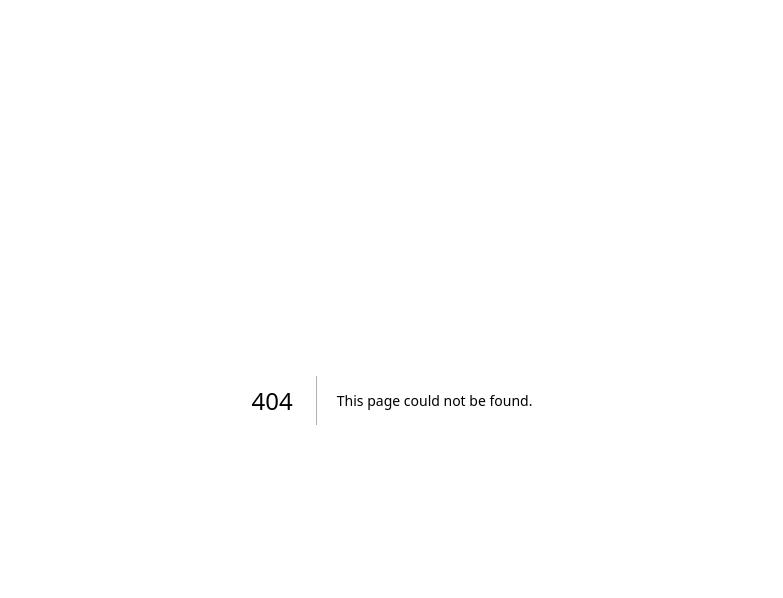
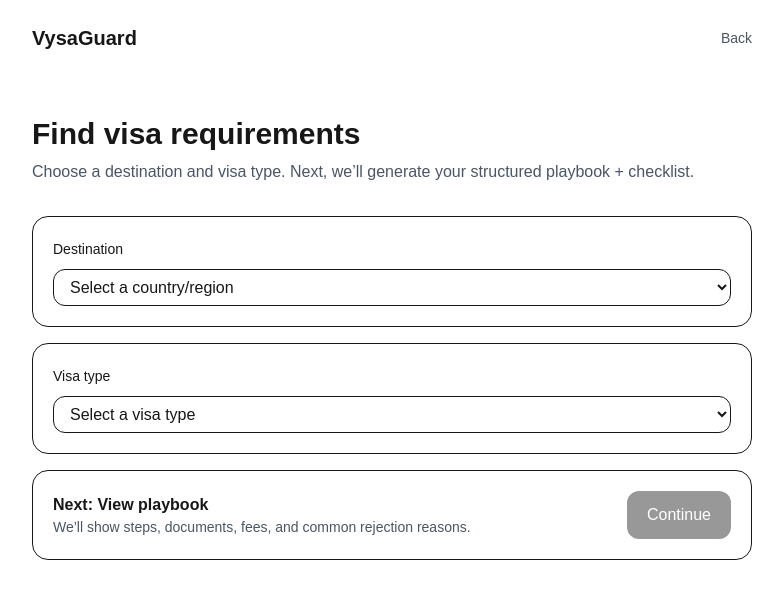
Before and after one commit to namobi/vysaguard, a Next.js app in the folder apps/web/: page /find in a window 1280 px wide. Before the commit this address had no page. Shown: the top 598 px of the page, without its empty margins (248-1031 px from the left). Built offline with nearby package versions, Linux system fonts and the light colour scheme.

Commit message:
Create the find page

```diff
--- /dev/null
+++ b/apps/web/app/find/page.tsx
@@ -0,0 +1,85 @@
+"use client";
+
+import { useState } from "react";
+import Link from "next/link";
+
+const COUNTRIES = ["United States", "Canada", "United Kingdom", "Schengen", "Australia"];
+const VISA_TYPES = ["Tourist", "Work", "Study", "Permanent Residency"];
+
+export default function FindPage() {
+  const [country, setCountry] = useState("");
+  const [visaType, setVisaType] = useState("");
+
+  const canContinue = country && visaType;
+
+  return (
+    <main className="min-h-screen bg-white">
+      <header className="mx-auto max-w-3xl px-6 py-6 flex items-center justify-between">
+        <Link href="/" className="font-semibold text-xl">
+          VysaGuard
+        </Link>
+        <Link href="/" className="text-sm text-gray-600 hover:underline">
+          Back
+        </Link>
+      </header>
+
+      <section className="mx-auto max-w-3xl px-6 py-10">
+        <h1 className="text-3xl font-bold">Find visa requirements</h1>
+        <p className="mt-2 text-gray-600">
+          Choose a destination and visa type. Next, we’ll generate your structured playbook + checklist.
+        </p>
+
+        <div className="mt-8 grid gap-4">
+          <div className="rounded-2xl border p-5">
+            <label className="text-sm font-medium">Destination</label>
+            <select
+              className="mt-2 w-full rounded-xl border px-3 py-2"
+              value={country}
+              onChange={(e) => setCountry(e.target.value)}
+            >
+              <option value="">Select a country/region</option>
+              {COUNTRIES.map((c) => (
+                <option key={c} value={c}>
+                  {c}
+                </option>
+              ))}
+            </select>
+          </div>
+
+          <div className="rounded-2xl border p-5">
+            <label className="text-sm font-medium">Visa type</label>
+            <select
+              className="mt-2 w-full rounded-xl border px-3 py-2"
+              value={visaType}
+              onChange={(e) => setVisaType(e.target.value)}
+            >
+              <option value="">Select a visa type</option>
+              {VISA_TYPES.map((v) => (
+                <option key={v} value={v}>
+                  {v}
+                </option>
+              ))}
+            </select>
+          </div>
+
+          <div className="rounded-2xl border p-5 flex items-center justify-between">
+            <div>
+              <div className="font-semibold">Next: View playbook</div>
+              <div className="text-sm text-gray-600">
+                We’ll show steps, documents, fees, and common rejection reasons.
+              </div>
+            </div>
+
+            <button
+              disabled={!canContinue}
+              className="rounded-xl bg-black text-white px-5 py-3 font-medium disabled:opacity-40"
+              onClick={() => alert(`Next: ${country} • ${visaType}`)}
+            >
+              Continue
+            </button>
+          </div>
+        </div>
+      </section>
+    </main>
+  );
+}
--- a/apps/web/app/page.tsx
+++ b/apps/web/app/page.tsx
@@ -1,65 +1,79 @@
-import Image from "next/image";
+import Link from "next/link";
 
 export default function Home() {
   return (
-    <div className="flex min-h-screen items-center justify-center bg-zinc-50 font-sans dark:bg-black">
-      <main className="flex min-h-screen w-full max-w-3xl flex-col items-center justify-between py-32 px-16 bg-white dark:bg-black sm:items-start">
-        <Image
-          className="dark:invert"
-          src="/next.svg"
-          alt="Next.js logo"
-          width={100}
-          height={20}
-          priority
-        />
-        <div className="flex flex-col items-center gap-6 text-center sm:items-start sm:text-left">
-          <h1 className="max-w-xs text-3xl font-semibold leading-10 tracking-tight text-black dark:text-zinc-50">
-            To get started, edit the page.tsx file.
-          </h1>
-          <p className="max-w-md text-lg leading-8 text-zinc-600 dark:text-zinc-400">
-            Looking for a starting point or more instructions? Head over to{" "}
-            <a
-              href="https://vercel.com/templates?framework=next.js&utm_source=create-next-app&utm_medium=appdir-template-tw&utm_campaign=create-next-app"
-              className="font-medium text-zinc-950 dark:text-zinc-50"
-            >
-              Templates
-            </a>{" "}
-            or the{" "}
-            <a
-              href="https://nextjs.org/learn?utm_source=create-next-app&utm_medium=appdir-template-tw&utm_campaign=create-next-app"
-              className="font-medium text-zinc-950 dark:text-zinc-50"
-            >
-              Learning
-            </a>{" "}
-            center.
-          </p>
+    <main className="min-h-screen bg-white">
+      <header className="mx-auto max-w-6xl px-6 py-6 flex items-center justify-between">
+        <div className="font-semibold text-xl">VysaGuard</div>
+
+        <nav className="flex items-center gap-4 text-sm">
+          <Link className="hover:underline" href="/find">
+            Find requirements
+          </Link>
+          <Link className="hover:underline" href="/providers">
+            Providers
+          </Link>
+          <Link className="rounded-full bg-black text-white px-4 py-2" href="/find">
+            Get started
+          </Link>
+        </nav>
+      </header>
+
+      <section className="mx-auto max-w-6xl px-6 py-16">
+        <div className="grid gap-10 md:grid-cols-2 md:items-center">
+          <div className="space-y-6">
+            <h1 className="text-4xl md:text-5xl font-bold leading-tight">
+              Visa requirements, checklists, and verified help — in one secure place.
+            </h1>
+
+            <p className="text-lg text-gray-600">
+              VysaGuard helps you understand visa requirements, organize your documents, and hire
+              verified agents/lawyers with in-app protection against scams.
+            </p>
+
+            <div className="flex gap-3">
+              <Link href="/find" className="rounded-xl bg-black text-white px-5 py-3 font-medium">
+                Find visa requirements
+              </Link>
+              <Link href="/providers" className="rounded-xl border border-gray-300 px-5 py-3 font-medium">
+                Browse verified providers
+              </Link>
+            </div>
+          </div>
+
+          <div className="rounded-2xl border bg-gray-50 p-6">
+            <div className="text-sm text-gray-600 mb-3">Quick start</div>
+
+            <div className="space-y-3">
+              <div className="rounded-xl bg-white border p-4">
+                <div className="font-semibold">1) Choose destination</div>
+                <div className="text-gray-600 text-sm">Country + visa type</div>
+              </div>
+
+              <div className="rounded-xl bg-white border p-4">
+                <div className="font-semibold">2) Get checklist</div>
+                <div className="text-gray-600 text-sm">Required + optional documents</div>
+              </div>
+
+              <div className="rounded-xl bg-white border p-4">
+                <div className="font-semibold">3) Hire verified help (optional)</div>
+                <div className="text-gray-600 text-sm">Escrow milestones + dispute protection</div>
+              </div>
+            </div>
+
+            <div className="mt-6 rounded-xl bg-yellow-50 border border-yellow-200 p-4 text-sm">
+              <div className="font-semibold">Safety notice</div>
+              <div className="text-gray-700">
+                Payments outside the app are <b>not refundable</b> and are at your own risk.
+              </div>
+            </div>
+          </div>
         </div>
-        <div className="flex flex-col gap-4 text-base font-medium sm:flex-row">
-          <a
-            className="flex h-12 w-full items-center justify-center gap-2 rounded-full bg-foreground px-5 text-background transition-colors hover:bg-[#383838] dark:hover:bg-[#ccc] md:w-[158px]"
-            href="https://vercel.com/new?utm_source=create-next-app&utm_medium=appdir-template-tw&utm_campaign=create-next-app"
-            target="_blank"
-            rel="noopener noreferrer"
-          >
-            <Image
-              className="dark:invert"
-              src="/vercel.svg"
-              alt="Vercel logomark"
-              width={16}
-              height={16}
-            />
-            Deploy Now
-          </a>
-          <a
-            className="flex h-12 w-full items-center justify-center rounded-full border border-solid border-black/[.08] px-5 transition-colors hover:border-transparent hover:bg-black/[.04] dark:border-white/[.145] dark:hover:bg-[#1a1a1a] md:w-[158px]"
-            href="https://nextjs.org/docs?utm_source=create-next-app&utm_medium=appdir-template-tw&utm_campaign=create-next-app"
-            target="_blank"
-            rel="noopener noreferrer"
-          >
-            Documentation
-          </a>
-        </div>
-      </main>
-    </div>
+      </section>
+
+      <footer className="mx-auto max-w-6xl px-6 py-10 text-sm text-gray-500">
+        © {new Date().getFullYear()} VysaGuard. Built for trust and clarity.
+      </footer>
+    </main>
   );
 }
```
